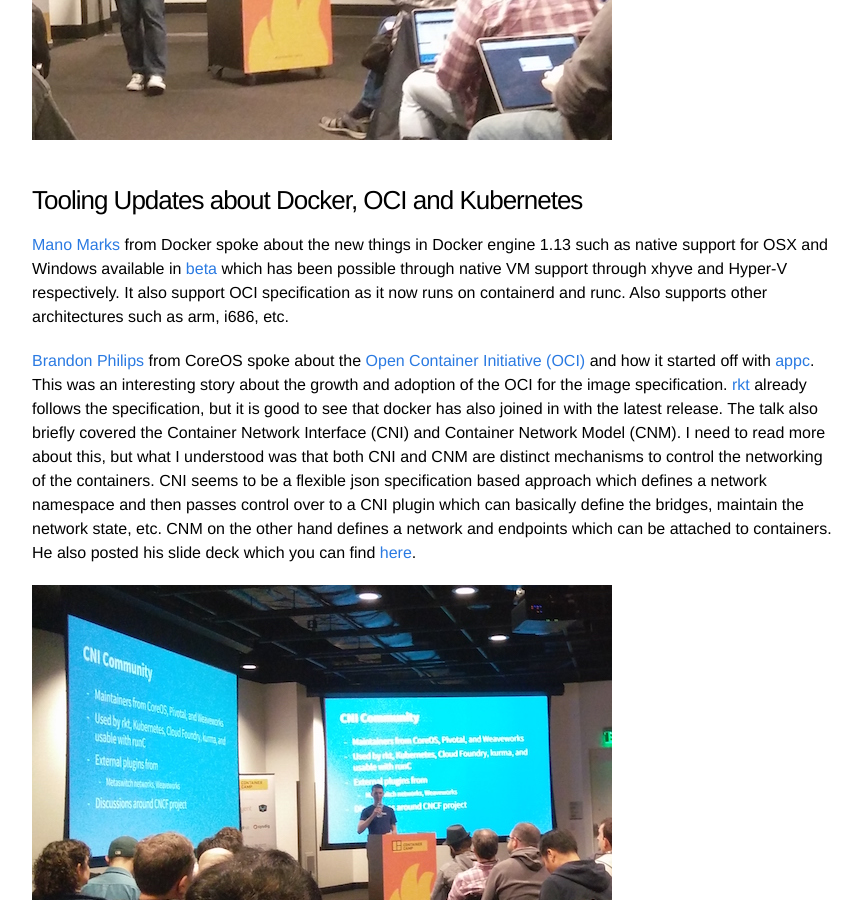
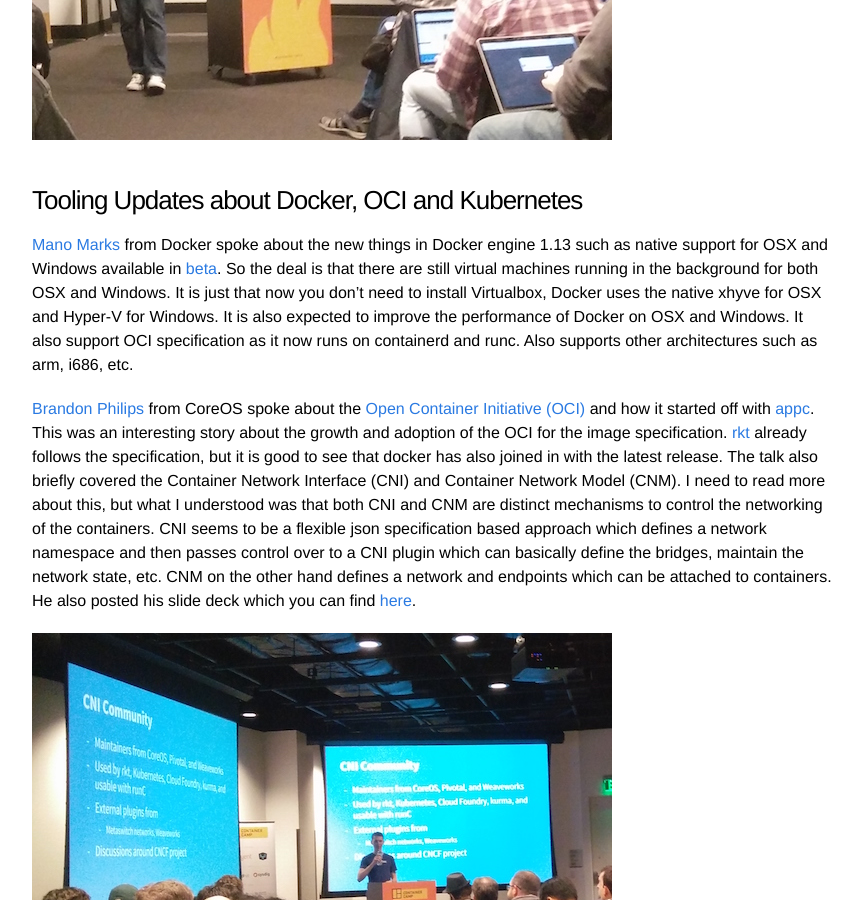
Before and after one commit to akshaykarle/akshaykarle.github.com, a Jekyll site: the page built from _posts/2016-04-20-container-camp-sf-2016.md, in a window 1280 px wide and 900 px high, scrolled down 1176 px. Shown: the whole window, without its empty margins (208-1066 px from the left). Built offline with Jekyll 4.4.1, drawn with Linux system fonts in a browser that asks for light colours.

Commit message:
docker engine update for container.camp

```diff
--- a/_posts/2016-04-20-container-camp-sf-2016.md
+++ b/_posts/2016-04-20-container-camp-sf-2016.md
@@ -18,7 +18,7 @@
 
 ### Tooling Updates about Docker, OCI and Kubernetes
 
-[Mano Marks](https://twitter.com/ManoMarks) from Docker spoke about the new things in Docker engine 1.13 such as native support for OSX and Windows available in [beta](https://beta.docker.com/) which has been possible through native VM support through xhyve and Hyper-V respectively. It also support OCI specification as it now runs on containerd and runc. Also supports other architectures such as arm, i686, etc.
+[Mano Marks](https://twitter.com/ManoMarks) from Docker spoke about the new things in Docker engine 1.13 such as native support for OSX and Windows available in [beta](https://beta.docker.com/). So the deal is that there are still virtual machines running in the background for both OSX and Windows. It is just that now you don't need to install Virtualbox, Docker uses the native xhyve for OSX and Hyper-V for Windows. It is also expected to improve the performance of Docker on OSX and Windows. It also support OCI specification as it now runs on containerd and runc. Also supports other architectures such as arm, i686, etc.
 
 [Brandon Philips](https://twitter.com/BrandonPhilips) from CoreOS spoke about the [Open Container Initiative (OCI)](https://www.opencontainers.org/) and how it started off with [appc](https://github.com/appc). This was an interesting story about the growth and adoption of the OCI for the image specification. [rkt](https://coreos.com/rkt/) already follows the specification, but it is good to see that docker has also joined in with the latest release. The talk also briefly covered the Container Network Interface (CNI) and Container Network Model (CNM). I need to read more about this, but what I understood was that both CNI and CNM are distinct mechanisms to control the networking of the containers. CNI seems to be a flexible json specification based approach which defines a network namespace and then passes control over to a CNI plugin which can basically define the bridges, maintain the network state, etc. CNM on the other hand defines a network and endpoints which can be attached to containers. He also posted his slide deck which you can find [here](https://speakerdeck.com/philips/container-standards-and-interfaces-an-update-1).
 
```
